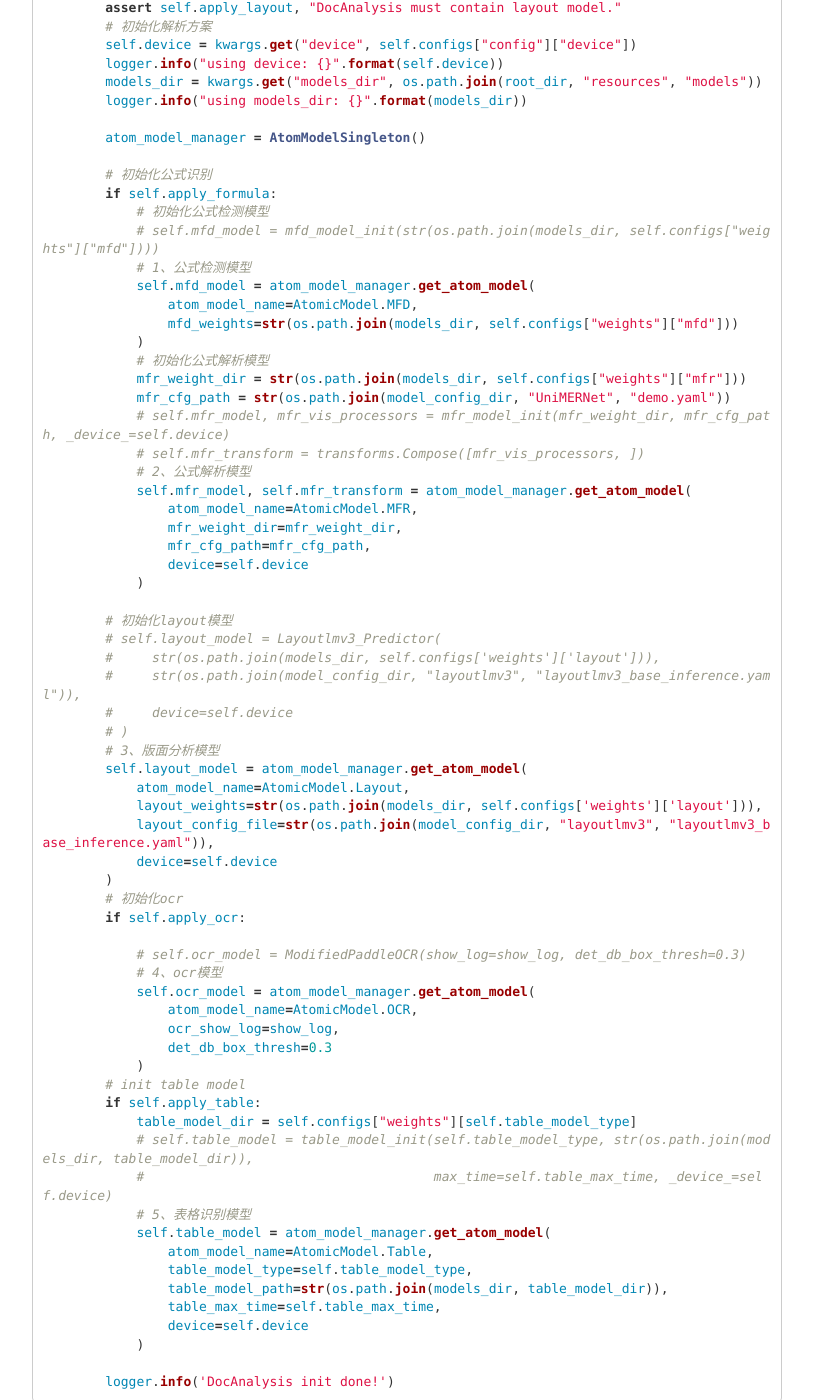
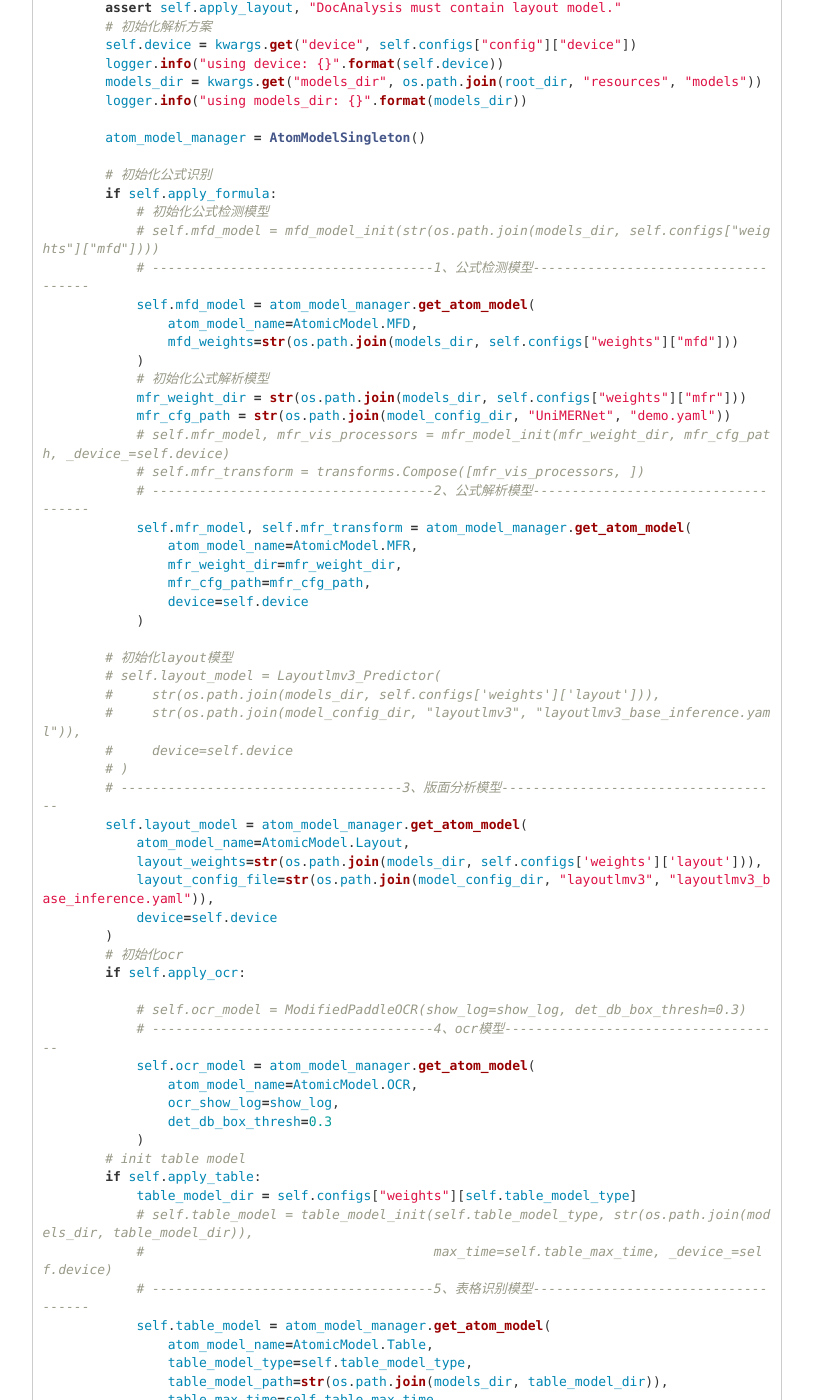
Before and after one commit to liwenju0/liwenju0.github.io, a Jekyll site: the page built from _posts/2024-09-28-MinerU核心代码阅读笔记.md, in a window 1280 px wide and 1400 px high, scrolled down 891 px. Shown: the whole window, without its empty margins (38-851 px from the left). Built offline with Jekyll 4.4.1, drawn with Linux system fonts in a browser that asks for light colours.

Commit message:
更新代码注释

```diff
--- a/_posts/2024-09-28-MinerU核心代码阅读笔记.md
+++ b/_posts/2024-09-28-MinerU核心代码阅读笔记.md
@@ -55,7 +55,7 @@ def __init__(self, ocr: bool = False, show_log: bool = False, **kwargs):
         if self.apply_formula:
             # 初始化公式检测模型
             # self.mfd_model = mfd_model_init(str(os.path.join(models_dir, self.configs["weights"]["mfd"])))
-            # 1、公式检测模型
+            # ------------------------------------1、公式检测模型------------------------------------
             self.mfd_model = atom_model_manager.get_atom_model(
                 atom_model_name=AtomicModel.MFD,
                 mfd_weights=str(os.path.join(models_dir, self.configs["weights"]["mfd"]))
@@ -65,7 +65,7 @@ def __init__(self, ocr: bool = False, show_log: bool = False, **kwargs):
             mfr_cfg_path = str(os.path.join(model_config_dir, "UniMERNet", "demo.yaml"))
             # self.mfr_model, mfr_vis_processors = mfr_model_init(mfr_weight_dir, mfr_cfg_path, _device_=self.device)
             # self.mfr_transform = transforms.Compose([mfr_vis_processors, ])
-            # 2、公式解析模型
+            # ------------------------------------2、公式解析模型------------------------------------
             self.mfr_model, self.mfr_transform = atom_model_manager.get_atom_model(
                 atom_model_name=AtomicModel.MFR,
                 mfr_weight_dir=mfr_weight_dir,
@@ -79,7 +79,7 @@ def __init__(self, ocr: bool = False, show_log: bool = False, **kwargs):
         #     str(os.path.join(model_config_dir, "layoutlmv3", "layoutlmv3_base_inference.yaml")),
         #     device=self.device
         # )
-        # 3、版面分析模型
+        # ------------------------------------3、版面分析模型------------------------------------
         self.layout_model = atom_model_manager.get_atom_model(
             atom_model_name=AtomicModel.Layout,
             layout_weights=str(os.path.join(models_dir, self.configs['weights']['layout'])),
@@ -90,7 +90,7 @@ def __init__(self, ocr: bool = False, show_log: bool = False, **kwargs):
         if self.apply_ocr:
 
             # self.ocr_model = ModifiedPaddleOCR(show_log=show_log, det_db_box_thresh=0.3)
-            # 4、ocr模型
+            # ------------------------------------4、ocr模型------------------------------------
             self.ocr_model = atom_model_manager.get_atom_model(
                 atom_model_name=AtomicModel.OCR,
                 ocr_show_log=show_log,
@@ -101,7 +101,7 @@ def __init__(self, ocr: bool = False, show_log: bool = False, **kwargs):
             table_model_dir = self.configs["weights"][self.table_model_type]
             # self.table_model = table_model_init(self.table_model_type, str(os.path.join(models_dir, table_model_dir)),
             #                                     max_time=self.table_max_time, _device_=self.device)
-            # 5、表格识别模型
+            # ------------------------------------5、表格识别模型------------------------------------
             self.table_model = atom_model_manager.get_atom_model(
                 atom_model_name=AtomicModel.Table,
                 table_model_type=self.table_model_type,
```
